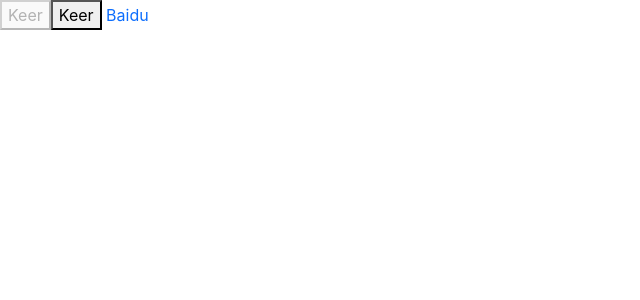
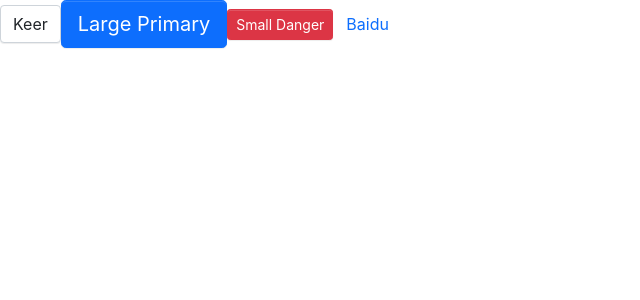
Before and after one commit to Keer-W/K-Design, a React (Create React App) app: page / in a window 1280 px wide. Shown: the top 300 px of the page, without its empty margins (0-640 px from the left). Built offline with nearby package versions, Linux system fonts and the light colour scheme.

Commit message:
button相关

```diff
--- a/src/App.tsx
+++ b/src/App.tsx
@@ -4,9 +4,10 @@
   return (
     <div className="App">
       <header className="App-header">
-        <Button disabled> Keer </Button>
-        <Button btnType={ButtonType.Primary} size={ButtonSize.Large}> Keer </Button>
-        <Button btnType={ButtonType.Link} href="http://www.baidu.com" disabled> Baidu </Button>
+        <Button className="keer"> Keer </Button>
+        <Button btnType={ButtonType.Primary} size={ButtonSize.Large}> Large Primary </Button>
+        <Button btnType={ButtonType.Danger} size={ButtonSize.Small}> Small Danger </Button>
+        <Button btnType={ButtonType.Link} href="http://www.baidu.com" > Baidu </Button>
       </header>
     </div>
   );
--- /dev/null
+++ b/src/components/Button/_style.scss
@@ -0,0 +1,66 @@
+.btn {
+  position: relative;
+  display: inline-block;
+  font-weight: $btn-font-weight;
+  line-height: $btn-line-height;
+  color: $body-color;
+  white-space: nowrap;
+  text-align: center;
+  vertical-align: middle;
+  background-image: none;
+  border: $btn-border-width solid transparent;
+  @include button-size( $btn-padding-y,  $btn-padding-x,  $btn-font-size,  $border-radius);
+  box-shadow: $btn-box-shadow;
+  cursor: pointer;
+  transition: $btn-transition;
+  &.disabled,
+  &[disabled] {
+    cursor: not-allowed;
+    opacity: $btn-disabled-opacity;
+    box-shadow: none;
+    > * {
+      pointer-events: none;
+    }
+  }
+}
+
+.btn-lg {
+  @include button-size($btn-padding-y-lg, $btn-padding-x-lg, $btn-font-size-lg, $btn-border-radius-lg);
+}
+
+.btn-sm {
+  @include button-size($btn-padding-y-sm, $btn-padding-x-sm, $btn-font-size-sm, $btn-border-radius-sm);
+}
+
+.btn-primary {
+  @include button-style($primary, $primary, $white)
+}
+
+.btn-danger {
+  @include button-style($danger, $danger, $white)
+}
+
+.btn-default {
+  @include button-style($white, $gray-400, $body-color, $white, $primary, $primary)
+}
+
+.btn-link {
+  font-weight: $font-weight-normal;
+  color: $btn-link-color;
+  text-decoration: $link-decoration;
+  box-shadow: none;
+  &:hover {
+    color: $btn-link-hover-color;
+    text-decoration: $link-hover-decoration;
+  }
+  &:focus,
+  &.focus {
+    text-decoration: $link-hover-decoration;
+    box-shadow: none;
+  }
+  &:disabled,
+  &.disabled {
+    color: $btn-link-disabled-color;
+    pointer-events: none;
+  }
+}
--- a/src/components/Button/button.tsx
+++ b/src/components/Button/button.tsx
@@ -1,10 +1,10 @@
 import React from 'react'
 import classNames from 'classnames'
+
 export enum ButtonSize {
   Large = 'lg',
   Small = 'sm'
 }
-
 export enum ButtonType {
   Primary = 'primary',
   Default = 'default',
@@ -14,24 +14,31 @@
 
 interface BaseButtonProps {
   className?: string;
+  // 设置Button的禁用
   disabled?: boolean;
+  // 设置Button的尺寸
   size?: ButtonSize;
+  // 设置Button的类型
   btnType?: ButtonType;
   children: React.ReactNode,
   href?: string;
 }
-
-const Button: React.FC<BaseButtonProps> = (props) => {
+type NativeButtonProps = BaseButtonProps & React.ButtonHTMLAttributes<HTMLElement>
+type AnchorButtonProps = BaseButtonProps & React.AnchorHTMLAttributes<HTMLElement>
+export type ButtonProps = Partial<NativeButtonProps & AnchorButtonProps>
+const Button: React.FC<ButtonProps> = (props) => {
   const {
     btnType,
+    className,
     disabled,
     size,
     children,
     href,
+    ...restProps
   } = props
 
   //btn, btn-lg, btn-primary
-  const classes = classNames('btn', {
+  const classes = classNames('btn', className, {
     [`btn-${btnType}`]: btnType,
     [`btn-${size}`]: size,
     'disabled': (btnType === ButtonType.Link) && disabled
@@ -41,6 +48,7 @@
       <a
         className={classes}
         href={href}
+        {...restProps}
       >
         {children}
       </a>
@@ -50,6 +58,7 @@
       <button
         className={classes}
         disabled={disabled}
+        {...restProps}
       >
         {children}
       </button>
--- /dev/null
+++ b/src/styles/_mixin.scss
@@ -0,0 +1,72 @@
+@mixin button-size($padding-y, $padding-x, $font-size, $border-raduis) {
+  padding: $padding-y $padding-x;
+  font-size: $font-size;
+  border-radius: $border-raduis;
+}
+
+@mixin button-style(
+  $background,
+  $border,
+  $color,
+  $hover-background: lighten($background, 7.5%),
+  $hover-border: lighten($border, 10%),
+  $hover-color: $color,
+) {
+  color: $color;
+  background: $background;
+  border-color: $border;
+  &:hover {
+    color: $hover-color;
+    background: $hover-background;
+    border-color: $hover-border;
+  }
+  &:focus,
+  &.focus {
+    color: $hover-color;
+    background: $hover-background;
+    border-color: $hover-border;
+  }
+  &:disabled,
+  &.disabled {
+    color: $color;
+    background: $background;
+    border-color: $border;
+  }
+}
+
+@mixin zoom-animation(
+  $direction: 'top',
+  $scaleStart: scaleY(0),
+  $scaleEnd: scaleY(1),
+  $origin: center top,
+) {
+  .zoom-in-#{$direction}-enter {
+    opacity: 0;
+    transform: $scaleStart;
+  }
+  .zoom-in-#{$direction}-enter-active {
+    opacity: 1;
+    transform: $scaleEnd;
+    transition: transform 300ms cubic-bezier(0.23, 1, 0.32, 1) 100ms, opacity 300ms cubic-bezier(0.23, 1, 0.32, 1) 100ms;
+    transform-origin: $origin
+  }
+  .zoom-in-#{$direction}-exit {
+    opacity: 1;
+  }
+  .zoom-in-#{$direction}-exit-active {
+    opacity: 0;
+    transform: $scaleStart;
+    transition: transform 300ms cubic-bezier(0.23, 1, 0.32, 1) 100ms, opacity 300ms cubic-bezier(0.23, 1, 0.32, 1) 100ms;
+    transform-origin: $origin;
+  }
+}
+
+@mixin border-right-radius($raduis) {
+  border-top-right-radius: $raduis;
+  border-bottom-right-radius: $raduis;
+}
+
+@mixin border-left-radius($raduis) {
+  border-top-left-radius: $raduis;
+  border-bottom-left-radius: $raduis;
+}
--- a/src/styles/index.scss
+++ b/src/styles/index.scss
@@ -3,3 +3,9 @@
 
 //layout
 @import "reboot";
+
+//mixin
+@import "mixin";
+
+//button样式
+@import "../components/Button/style";
```
